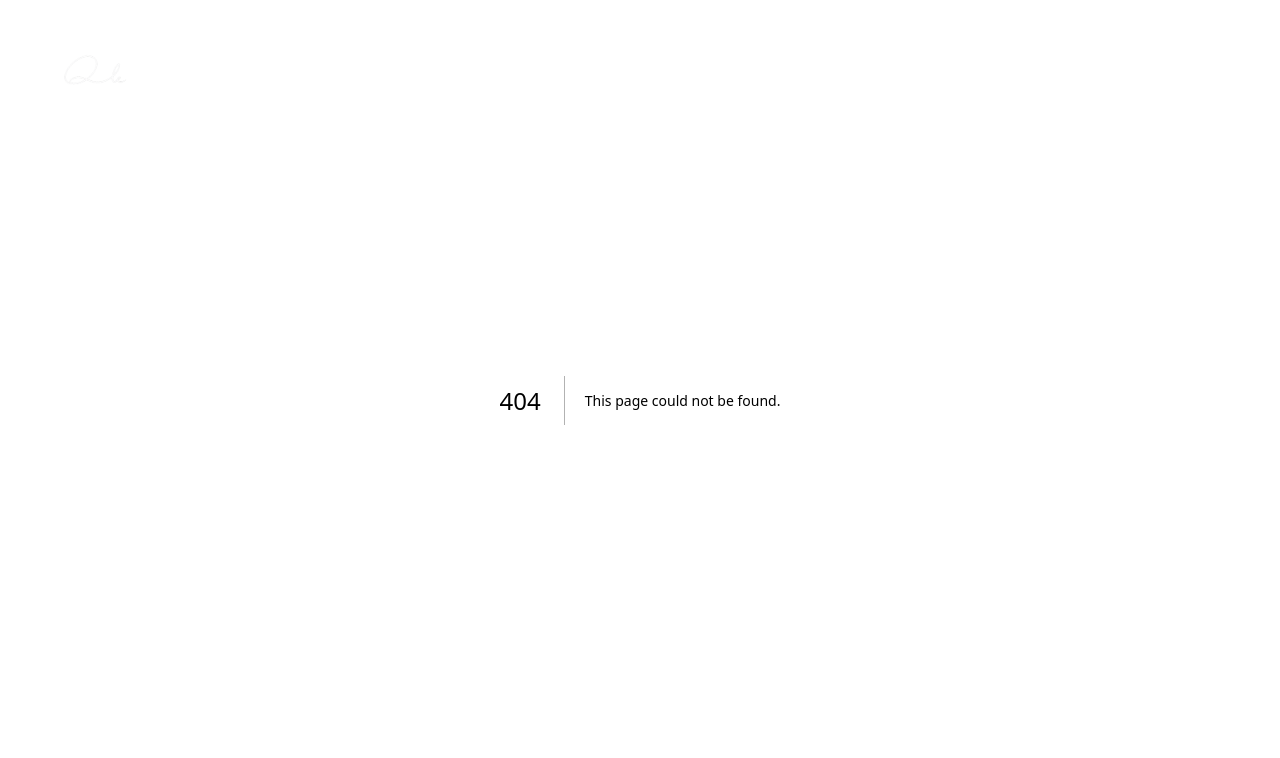
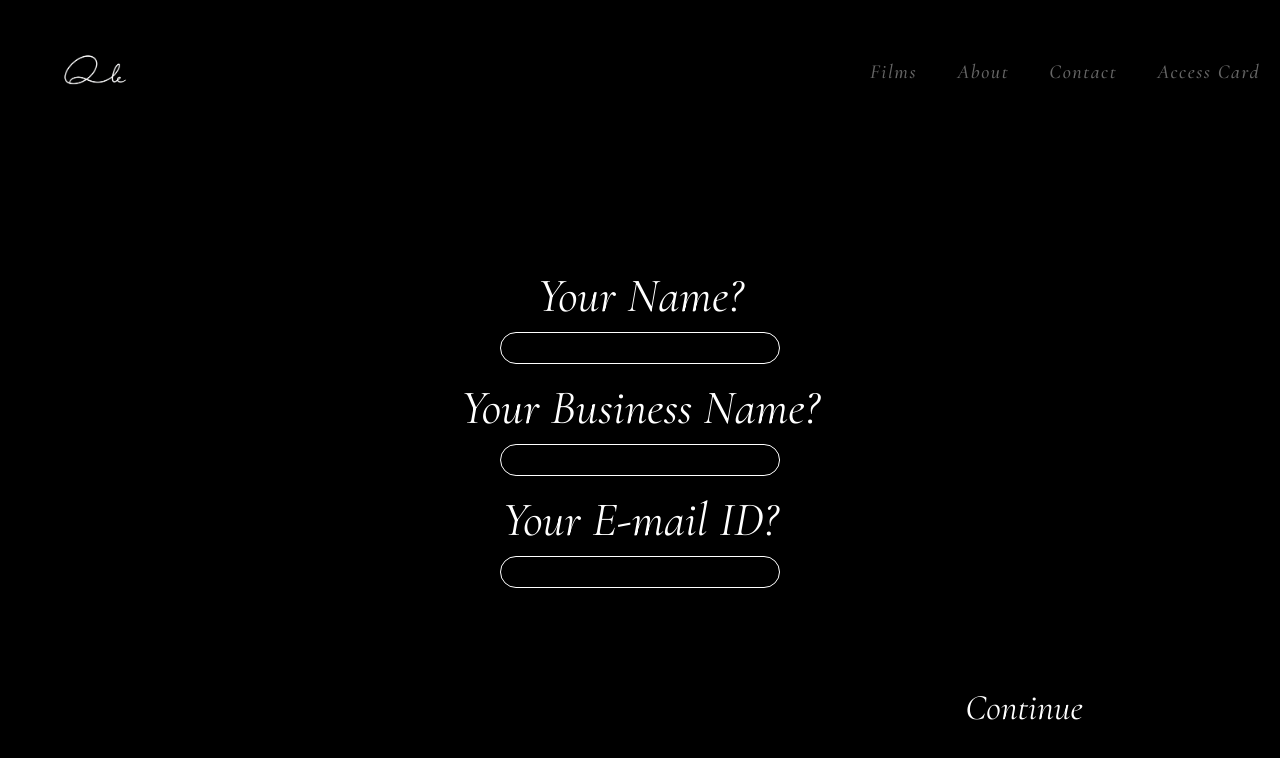
Before and after one commit to Quale-studios/Quale-studios, a Next.js app: page /access-card/details in a window 1280 px wide. Before the commit this address had no page. Shown: the top 758 px of the page. Built offline with nearby package versions, Linux system fonts and the light colour scheme.

Commit message:
Add Razorpay payment verification and Access Card database

```diff
--- /dev/null
+++ b/app/access-card/details/page.tsx
@@ -0,0 +1,156 @@
+"use client";
+
+import { useState } from "react";
+import Script from "next/script";
+
+export default function AccessCardDetailsPage() {
+  const [name, setName] = useState("");
+  const [businessName, setBusinessName] = useState("");
+  const [email, setEmail] = useState("");
+
+ const handleContinue = async (e: React.FormEvent) => {
+  e.preventDefault();
+
+  try {
+    const response = await fetch("/api/access-card", {
+      method: "POST",
+      headers: {
+        "Content-Type": "application/json",
+      },
+      body: JSON.stringify({
+        name,
+        businessName,
+        email,
+      }),
+    });
+
+    const data = await response.json();
+
+    if (!response.ok) {
+      console.error(data.error);
+      return;
+    }
+
+    const options = {
+  key: process.env.NEXT_PUBLIC_RAZORPAY_KEY_ID,
+  amount: data.amount,
+  currency: data.currency,
+  name: "Quale Studios",
+  description: "Access Card",
+  order_id: data.orderId,
+
+  prefill: {
+    name: name,
+    email: email,
+  },
+
+  theme: {
+    color: "#000000",
+  },
+
+  handler: async function (response: any) {
+    try {
+      const verifyResponse = await fetch("/api/access-card/verify", {
+        method: "POST",
+        headers: {
+          "Content-Type": "application/json",
+        },
+        body: JSON.stringify({
+          razorpay_order_id: response.razorpay_order_id,
+          razorpay_payment_id: response.razorpay_payment_id,
+          razorpay_signature: response.razorpay_signature,
+        }),
+      });
+
+      const verifyData = await verifyResponse.json();
+
+      console.log("Verification response:", verifyData);
+
+    } catch (error) {
+      console.error("Verification request failed:", error);
+    }
+  },
+};
+
+const razorpay = new (window as any).Razorpay(options);
+
+razorpay.open();
+
+  } catch (error) {
+    console.error("Payment request failed:", error);
+  }
+};
+  return (
+    <main className="min-h-screen bg-black text-white">
+      <Script
+  src="https://checkout.razorpay.com/v1/checkout.js"
+  strategy="afterInteractive"
+/>
+
+      <form
+        onSubmit={handleContinue}
+        className="relative min-h-screen"
+      >
+
+        {/* Your Name */}
+        <div className="absolute left-[50%] top-[25%] -translate-x-1/2 text-center md:top-[34%]">
+          <h1 className="font italic text-2xl md:text-5xl">
+            Your Name?
+          </h1>
+
+          <input
+            type="text"
+            value={name}
+            onChange={(e) => setName(e.target.value)}
+            required
+            className="mt-3 h-7 w-[220px] rounded-full border border-white bg-transparent px-5 text-center text-white outline-none md:h-8 md:w-[280px]"
+          />
+        </div>
+
+        {/* Business Name */}
+        <div className="absolute left-[50%] top-[40%] -translate-x-1/2 text-center md:top-[48%]">
+          <h1 className="font italic text-2xl md:text-5xl">
+            Your Business Name?
+          </h1>
+
+          <input
+            type="text"
+            value={businessName}
+            onChange={(e) => setBusinessName(e.target.value)}
+            required
+            className="mt-3 h-7 w-[220px] rounded-full border border-white bg-transparent px-5 text-center text-white outline-none md:h-8 md:w-[280px]"
+          />
+        </div>
+
+        {/* E-mail */}
+        <div className="absolute left-[50%] top-[55%] -translate-x-1/2 text-center md:top-[62%]">
+          <h1 className="font italic text-2xl md:text-5xl">
+            Your E-mail ID?
+          </h1>
+
+          <input
+            type="email"
+            value={email}
+            onChange={(e) => setEmail(e.target.value)}
+            required
+            className="mt-3 h-7 w-[220px] rounded-full border border-white bg-transparent px-5 text-center text-white outline-none md:h-8 md:w-[280px]"
+          />
+        </div>
+
+        {/* Continue */}
+        <button
+          type="submit"
+          className="group absolute left-[50%] top-[70%] -translate-x-1/2 font italic text-3xl text-white md:left-[80%] md:top-[86%] md:text-4xl"
+        >
+          <span className="relative inline-block">
+            Continue
+
+            <span className="pointer-events-none absolute left-0 -bottom-1 h-[1px] w-full origin-left scale-x-0 bg-white transition-transform duration-500 ease-out will-change-transform group-hover:scale-x-100"></span>
+          </span>
+        </button>
+
+      </form>
+
+    </main>
+  );
+}
--- a/app/access-card/page.tsx
+++ b/app/access-card/page.tsx
@@ -1,6 +1,7 @@
 "use client";
 
 import { useEffect } from "react";
+import Link from "next/link";
 
 export default function AccessCardPage() {
 
@@ -151,8 +152,8 @@ useEffect(() => {
   </div>
 
 {/* Access Card Button */}
-  <button
-    type="button"
+<Link
+  href="/access-card/details"
   className="group absolute left-[50%] top-[66%] -translate-x-1/2 font italic text-3xl text-white md:left-[57%] md:top-[62%] md:translate-x-0 md:text-5xl"
 >
   <span className="relative">
@@ -160,9 +161,10 @@ useEffect(() => {
 
     <span className="absolute -bottom-2 left-0 h-[1px] w-0 bg-white transition-all duration-500 ease-out group-hover:w-full"></span>
   </span>
-  </button>
+</Link>
 
 </section>
+
 </main>
   );
 }
--- /dev/null
+++ b/app/api/access-card/route.ts
@@ -0,0 +1,69 @@
+import { NextResponse } from "next/server";
+import Razorpay from "razorpay";
+
+const razorpay = new Razorpay({
+  key_id: process.env.RAZORPAY_KEY_ID!,
+  key_secret: process.env.RAZORPAY_KEY_SECRET!,
+});
+
+export async function POST(request: Request) {
+  try {
+    const body = await request.json();
+
+    const { name, businessName, email } = body;
+
+const country = request.headers.get("x-vercel-ip-country") || "IN";
+
+const currency = country === "IN" ? "INR" : "USD";
+console.log("Detected country:", country);
+console.log("Selected currency:", currency);
+
+    if (!name || !businessName || !email || !currency) {
+      return NextResponse.json(
+        { error: "All fields are required." },
+        { status: 400 }
+      );
+    }
+
+    let amount: number;
+
+    if (currency === "INR") {
+      amount = 2500 * 100;
+    } else if (currency === "USD") {
+      amount = 30 * 100;
+    } else {
+      return NextResponse.json(
+        { error: "Unsupported currency." },
+        { status: 400 }
+      );
+    }
+
+    const order = await razorpay.orders.create({
+      amount,
+      currency,
+      receipt: `access_card_${Date.now()}`,
+      notes: {
+  name,
+  businessName,
+  email,
+},
+    });
+
+    console.log("Razorpay Order Created:", order.id);
+
+    return NextResponse.json({
+      success: true,
+      orderId: order.id,
+      amount: order.amount,
+      currency: order.currency,
+    });
+
+  } catch (error) {
+    console.error("Razorpay order error:", error);
+
+    return NextResponse.json(
+      { error: "Unable to create payment order." },
+      { status: 500 }
+    );
+  }
+}
--- /dev/null
+++ b/app/api/access-card/verify/route.ts
@@ -0,0 +1,123 @@
+import { NextResponse } from "next/server";
+import crypto from "crypto";
+import Razorpay from "razorpay";
+import { supabaseAdmin } from "@/lib/supabaseAdmin";
+
+const razorpay = new Razorpay({
+  key_id: process.env.RAZORPAY_KEY_ID!,
+  key_secret: process.env.RAZORPAY_KEY_SECRET!,
+});
+
+export async function POST(request: Request) {
+  try {
+    const body = await request.json();
+
+    const {
+      razorpay_order_id,
+      razorpay_payment_id,
+      razorpay_signature,
+    } = body;
+
+    if (
+      !razorpay_order_id ||
+      !razorpay_payment_id ||
+      !razorpay_signature
+    ) {
+      return NextResponse.json(
+        { error: "Missing payment verification details." },
+        { status: 400 }
+      );
+    }
+
+    const secret = process.env.RAZORPAY_KEY_SECRET;
+
+    if (!secret) {
+      return NextResponse.json(
+        { error: "Razorpay secret is not configured." },
+        { status: 500 }
+      );
+    }
+
+    // Verify Razorpay signature
+    const generatedSignature = crypto
+      .createHmac("sha256", secret)
+      .update(`${razorpay_order_id}|${razorpay_payment_id}`)
+      .digest("hex");
+
+    const isValid = crypto.timingSafeEqual(
+      Buffer.from(generatedSignature),
+      Buffer.from(razorpay_signature)
+    );
+
+    if (!isValid) {
+      return NextResponse.json(
+        { error: "Payment verification failed." },
+        { status: 400 }
+      );
+    }
+
+    console.log("Payment verified:", razorpay_payment_id);
+
+    // Fetch the verified Razorpay order
+    const order = await razorpay.orders.fetch(razorpay_order_id);
+
+    const name = order.notes?.name;
+    const businessName = order.notes?.businessName;
+    const email = order.notes?.email;
+
+    if (!name || !businessName || !email) {
+      return NextResponse.json(
+        { error: "Customer details not found on Razorpay order." },
+        { status: 400 }
+      );
+    }
+
+    // Generate unique Private ID
+    const privateId = crypto.randomBytes(6).toString("hex");
+
+    console.log("Private ID generated:", privateId);
+
+    // Save Access Card
+    const { data: accessCard, error: databaseError } =
+      await supabaseAdmin
+        .from("access_cards")
+        .insert({
+          private_id: privateId,
+          name,
+          business_name: businessName,
+          email,
+          razorpay_order_id,
+          razorpay_payment_id,
+          currency: order.currency,
+          amount: order.amount,
+          payment_status: "paid",
+        })
+        .select()
+        .single();
+
+    if (databaseError) {
+      console.error("Database error:", databaseError);
+
+      return NextResponse.json(
+        { error: "Unable to save access card." },
+        { status: 500 }
+      );
+    }
+
+    console.log("Access Card saved:", accessCard);
+
+    return NextResponse.json({
+      success: true,
+      message: "Payment verified and Access Card saved.",
+      privateId,
+    });
+
+  } catch (error) {
+    console.error("Payment verification error:", error);
+
+    return NextResponse.json(
+      { error: "Unable to verify payment." },
+      { status: 500 }
+    );
+  }
+}
--- /dev/null
+++ b/lib/supabase.ts
@@ -0,0 +1,10 @@
+import { createClient } from "@supabase/supabase-js";
+
+const supabaseUrl = process.env.NEXT_PUBLIC_SUPABASE_URL!;
+const supabasePublishableKey =
+  process.env.NEXT_PUBLIC_SUPABASE_PUBLISHABLE_KEY!;
+
+export const supabase = createClient(
+  supabaseUrl,
+  supabasePublishableKey
+);
--- /dev/null
+++ b/lib/supabaseAdmin.ts
@@ -0,0 +1,16 @@
+import { createClient } from "@supabase/supabase-js";
+
+const supabaseUrl = process.env.NEXT_PUBLIC_SUPABASE_URL!;
+const supabaseSecretKey = process.env.SUPABASE_SECRET_KEY!;
+
+export const supabaseAdmin = createClient(
+  supabaseUrl,
+  supabaseSecretKey,
+  {
+    auth: {
+      persistSession: false,
+      autoRefreshToken: false,
+      detectSessionInUrl: false,
+    },
+  }
+);
--- a/package.json
+++ b/package.json
@@ -9,7 +9,9 @@
     "lint": "eslint"
   },
   "dependencies": {
+    "@supabase/supabase-js": "^2.112.3",
     "next": "16.2.10",
+    "razorpay": "^2.9.8",
     "react": "19.2.4",
     "react-dom": "19.2.4"
   },
```
Also changed, not shown: 1 other file (tests, documents, lock files or other folders). Lines whose indentation alone changed are shown as unchanged.
